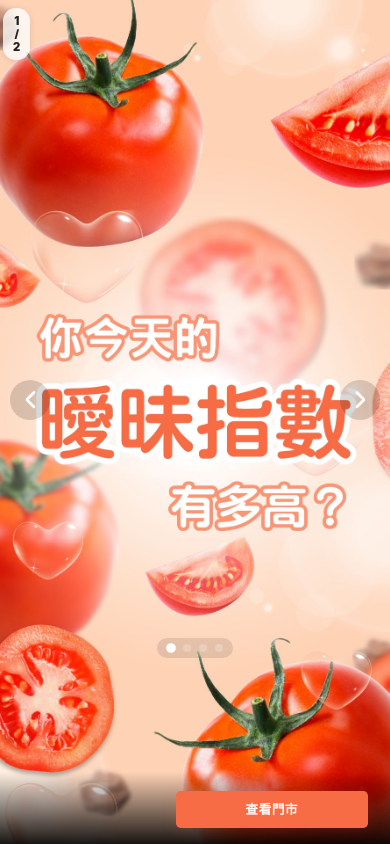
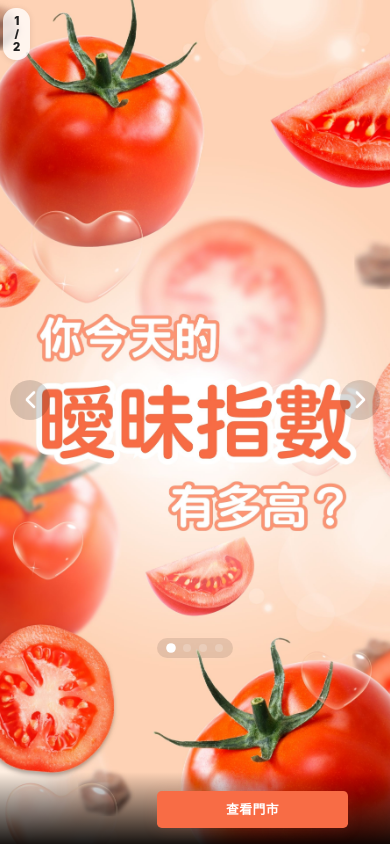
Before and after one commit to Jnwy/hi-life, a plain HTML site: page index.html in a window 390 px wide. Drawn offline with nearby package versions, Linux system fonts and the light colour scheme.

Commit message:
修正主按鈕樣式，調整內距及寬度以避免超出問題

```diff
--- a/index.html
+++ b/index.html
@@ -56,6 +56,18 @@
           width: 100vw;
           height: 100vh;
           object-fit: cover; /* 滿版裁切 */
+          display: block;
+        }
+        .info-area {
+          width: 100%; /* 修正原本 100vw 可能超出問題 */
+          padding-right: 1.2rem; /* 增加右側內距，避免主按鈕貼邊 */
+          box-sizing: border-box;
+        }
+        .main-btn {
+          width: auto;
+          min-width: 40vw;
+          max-width: 90vw;
+          margin: 1.2rem 0 1rem 0; /* 移除右側 margin，避免超出 */
           display: block;
         }
       }
```
